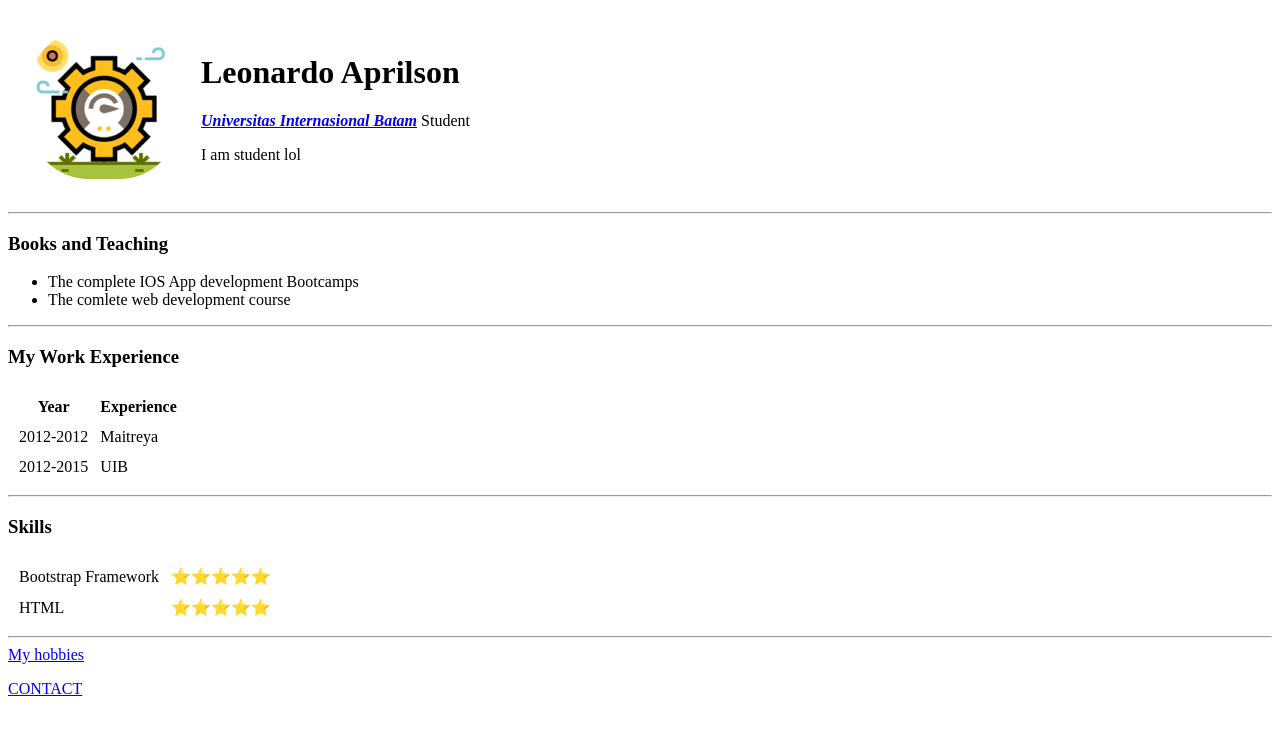
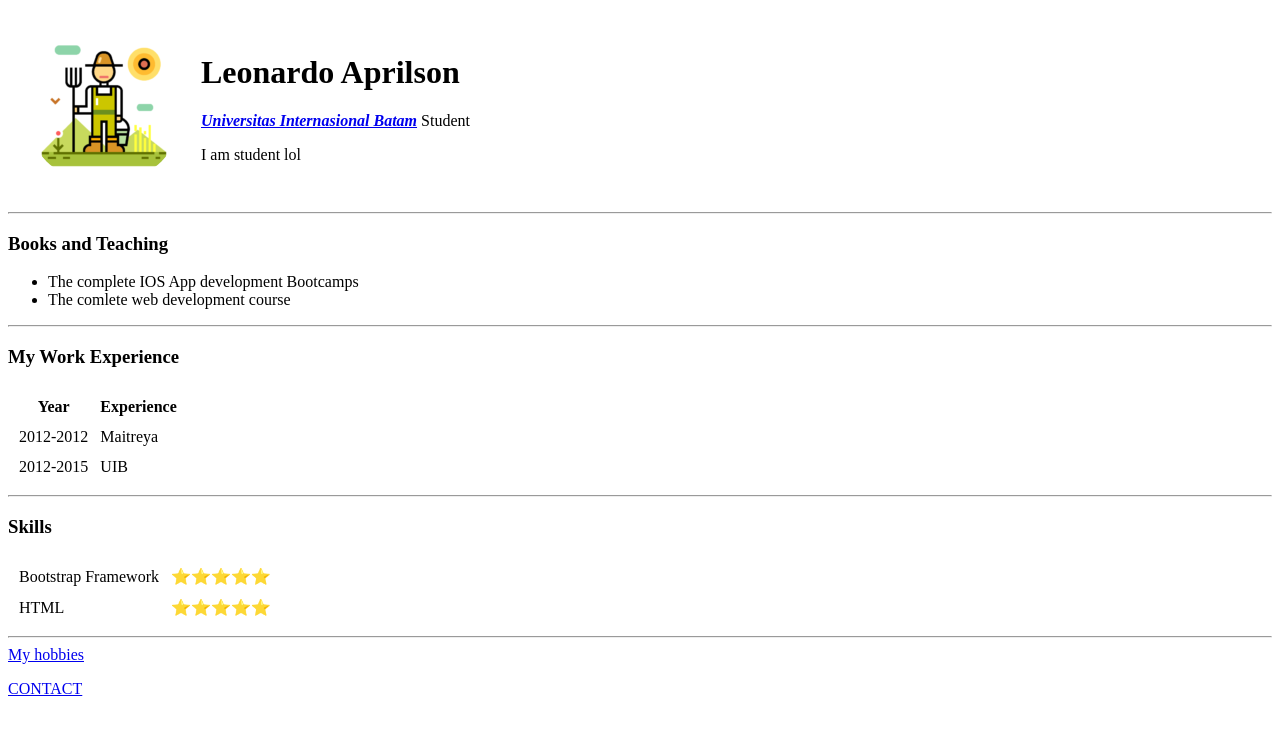
Before and after one commit to dlwlrmaa16/cv, a plain HTML site: page index.html in a window 1280 px wide. Drawn offline with Linux system fonts and the light colour scheme.

Commit message:
Update index.html

```diff
--- a/index.html
+++ b/index.html
@@ -8,7 +8,7 @@
   <body>
     <table cellspacing="20">
       <tr>
-        <td><img src="INDOCOCONUTS/56-150x150.png" alt="Korean font" style="border-radius: 60px;"></td>
+        <td><img src="/INDOCOCONUTS/Farmer512px-JQCVAYB-150x150.png" alt="Korean font" style="border-radius: 60px;"></td>
         <td><h1>Leonardo Aprilson</h1>
           <p><em><strong><a href="https://www.apple.com">Universitas Internasional Batam</a> </strong></em> Student</p>
           <p>I am student lol</p></td>
```
